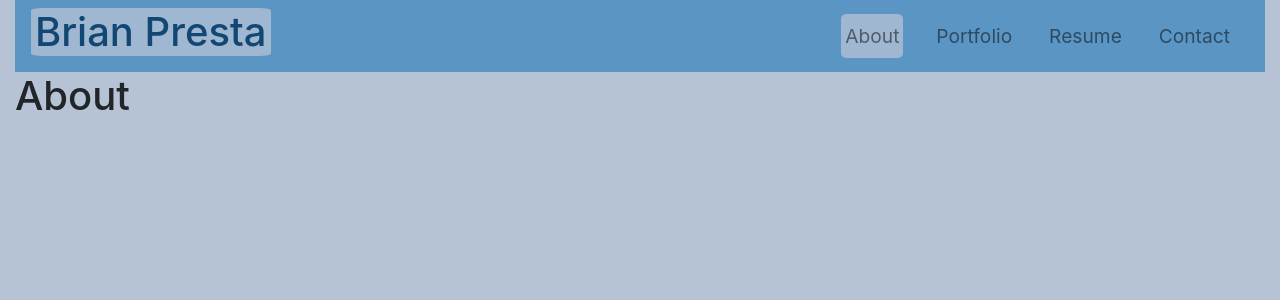
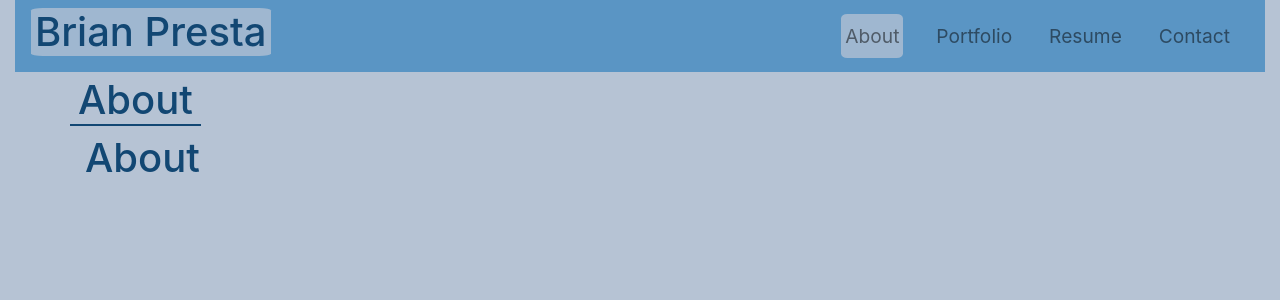
Before and after one commit to brian-presta/react-portfolio, a React (Create React App) app: page / in a window 1280 px wide. Shown: the top 300 px of the page. Built offline with nearby package versions, Linux system fonts and the light colour scheme.

Commit message:
set up section heading

```diff
--- a/src/App.js
+++ b/src/App.js
@@ -19,13 +19,18 @@ function App() {
     }
   }
   return (
-    <main className="container-fluid">
+    <>
+    <header className="container-fluid">
       <Navbar currentNav={currentNav} setNav={setNav} />
+    </header>
+      <main className='container'>
+        <div className="row justify-content-center justify-content-lg-start">
+          <h2 className="mt-1 px-2">{currentNav}</h2>
+        </div>
 
-      <section>
         {displayCurrentNav()}
-      </section>
-    </main>
+      </main>
+    </>
   );
 }
 
--- a/src/index.css
+++ b/src/index.css
@@ -28,3 +28,13 @@ border-radius: 10%;
 .navbar-light .navbar-nav .nav-link.active {
 color: var(--darkblue);
 }
+
+main {
+    color: var(--darkblue);
+
+}
+
+main h2 {
+    border-bottom: 2px solid var(--darkblue);
+    font-size: 2.5rem;
+}
```
